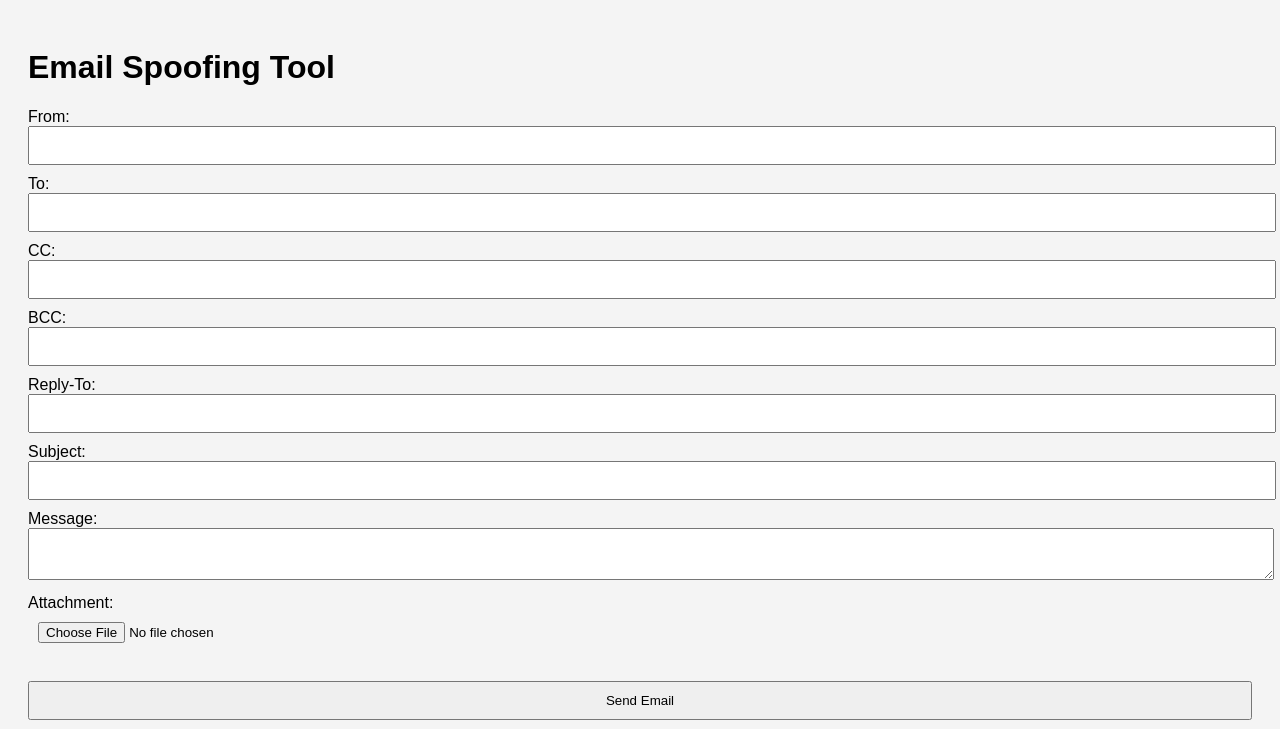
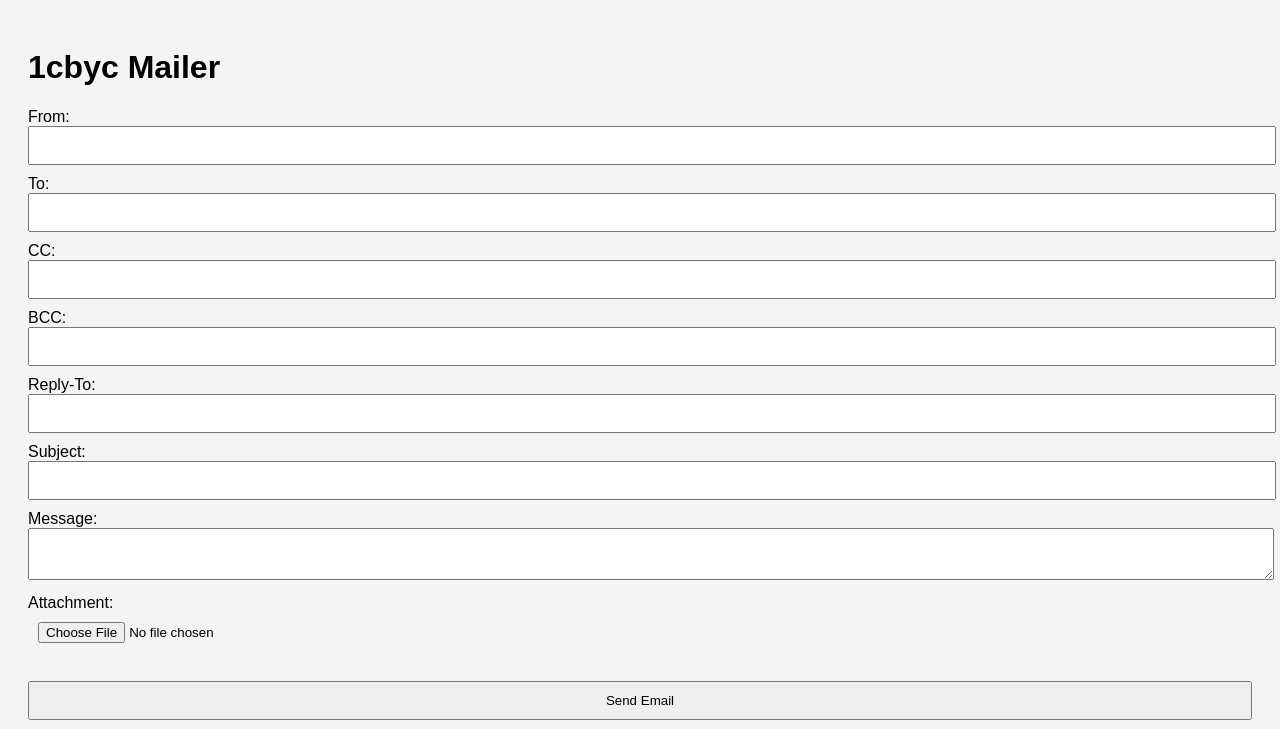
Before and after one commit to 1cbyc/mailer, a Flask app: page / in a window 1280 px wide. Shown: the top 729 px of the page. Run offline with Flask 3, Linux system fonts and the light colour scheme.

Commit message:
doing the v2 revamp of the mailer anyone can actually use

```diff
--- a/templates/index.html
+++ b/templates/index.html
@@ -7,7 +7,7 @@
     <link rel="stylesheet" href="{{ url_for('static', filename='css/style.css') }}">
 </head>
 <body>
-    <h1>Email Spoofing Tool</h1>
+    <h1>1cbyc Mailer</h1>
 
     <!-- Flash messages -->
     {% with messages = get_flashed_messages(with_categories=true) %}
```
